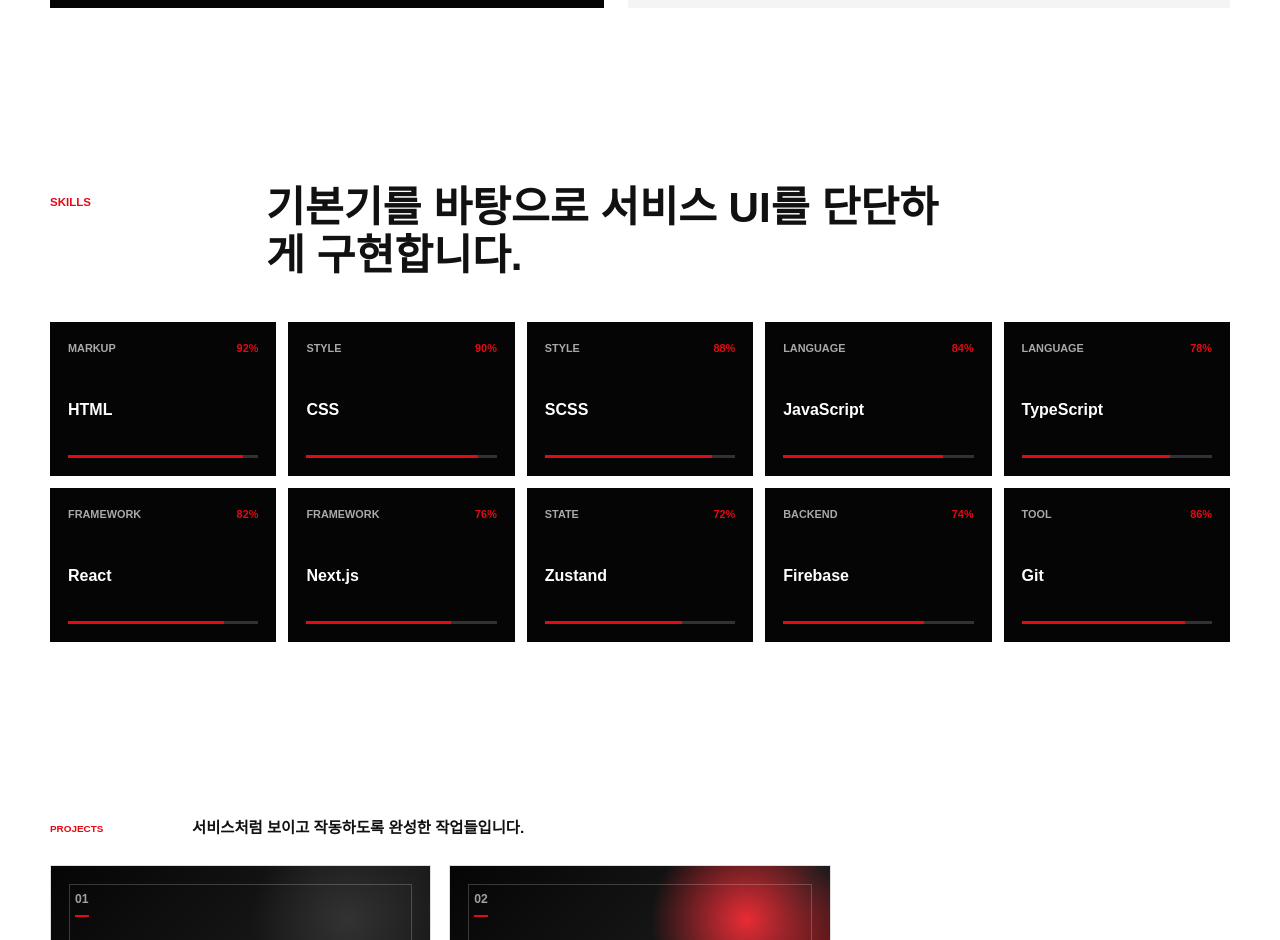
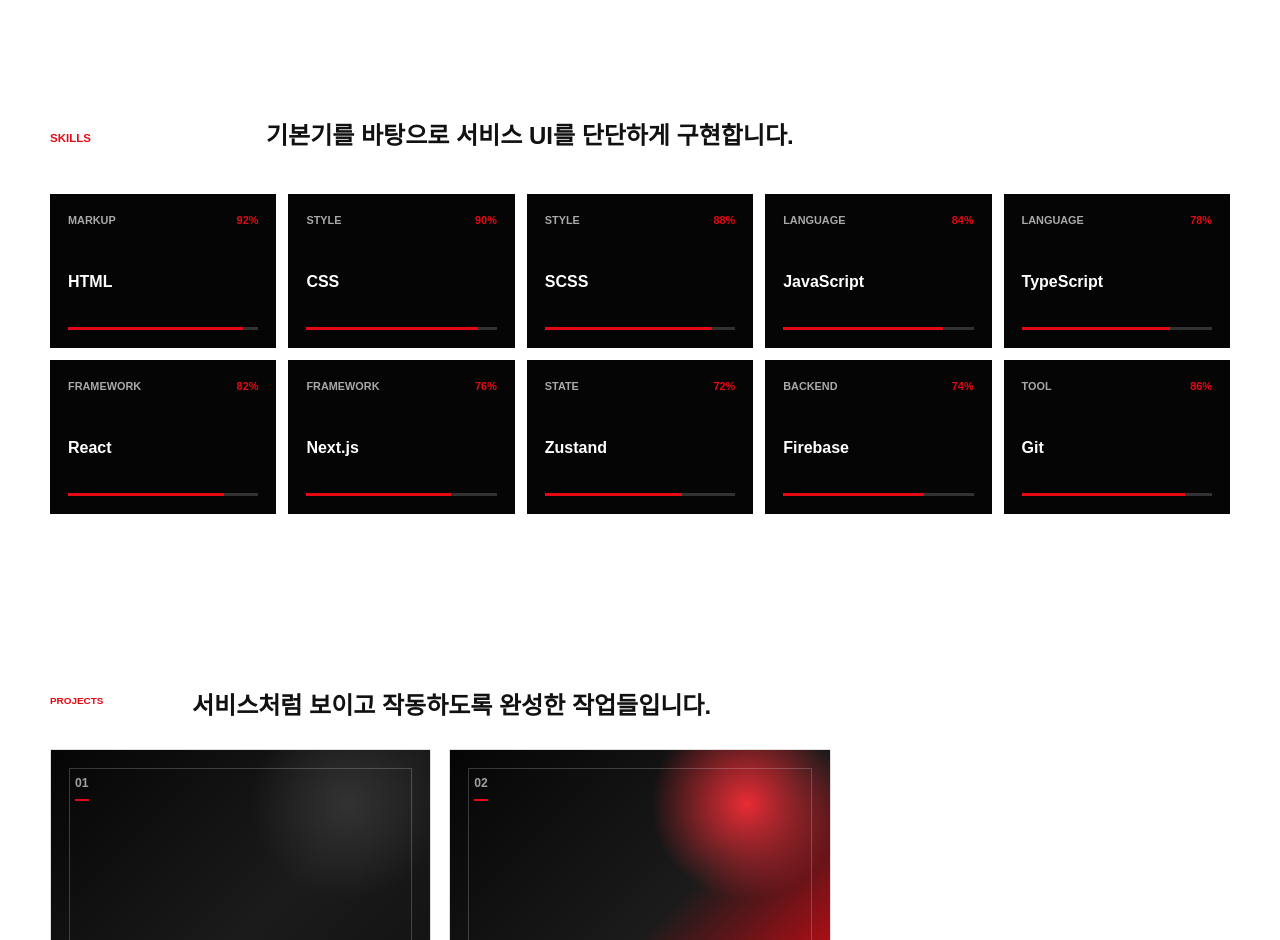
Before and after one commit to yejun123188/homepage, a Next.js app: page / in a window 1280 px wide. Shown: the part 1860-2800 px from the top of the page. Built offline with nearby package versions, Linux system fonts and the light colour scheme.

Commit message:
Set section heading titles to 24px

```diff
--- a/src/components/common/Section.module.scss
+++ b/src/components/common/Section.module.scss
@@ -22,8 +22,8 @@
   h2 {
     max-width: 680px;
     margin: 0;
-    font-size: clamp(1.65rem, 3.3vw, 2.9rem);
-    line-height: 1.14;
+    font-size: 24px;
+    line-height: 1.35;
     letter-spacing: 0;
   }
 }
--- a/src/components/sections/ProjectsSection.module.scss
+++ b/src/components/sections/ProjectsSection.module.scss
@@ -16,7 +16,7 @@
 
   h2 {
     max-width: none;
-    font-size: clamp(0.72rem, 1.2vw, 1.08rem);
+    font-size: 24px;
     line-height: 1.35;
     white-space: nowrap;
   }
```
